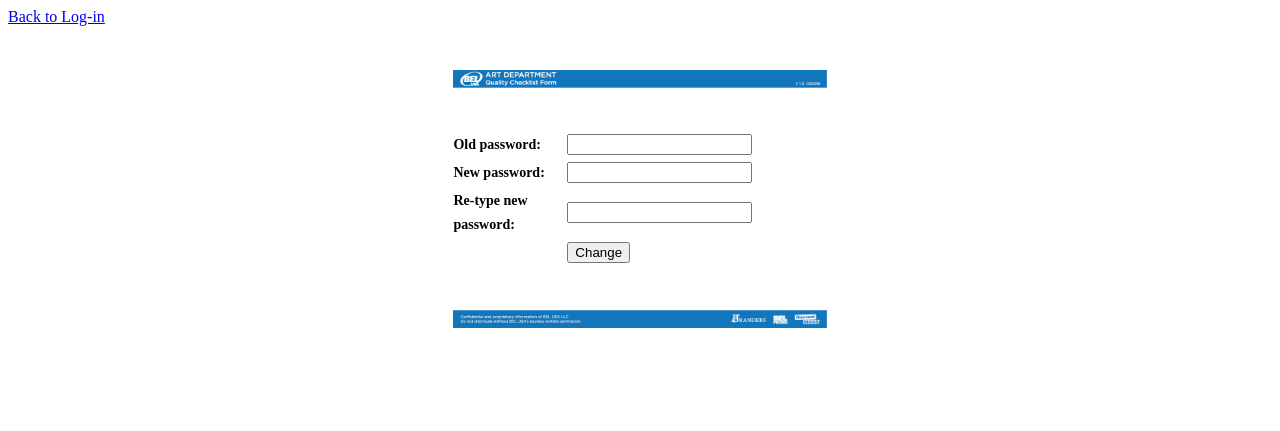
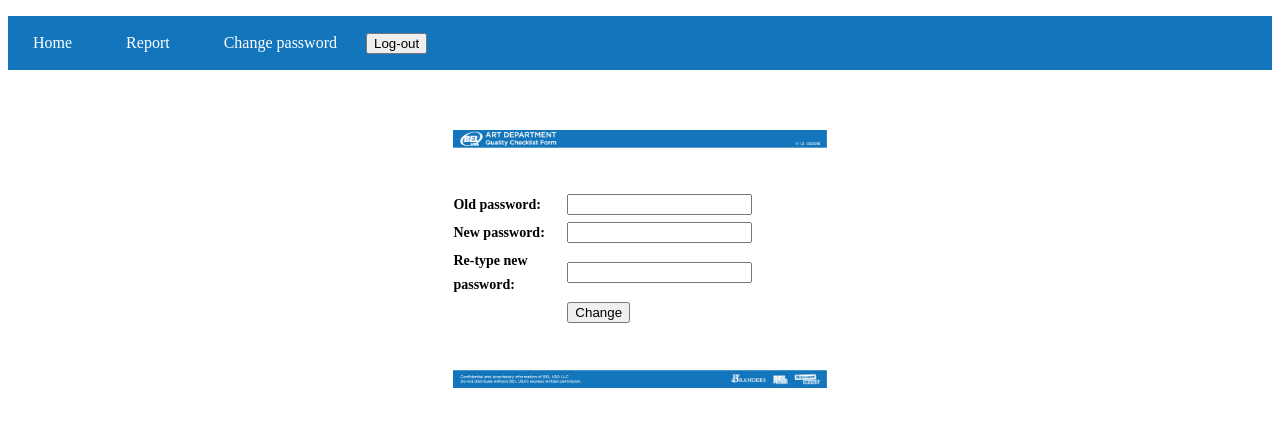
Before and after one commit to bpenarejo26/qaforms, a PHP site: page /branders/newpw.php?id=1 in a window 1280 px wide. Shown: the top 431 px of the page. Run offline with PHP 8.4, Linux system fonts and the light colour scheme; data that the repository does not hold is empty.

Commit message:
with miami
update

```diff
--- a/newpw.php
+++ b/newpw.php
@@ -17,12 +17,54 @@ table {
 	margin: 0.01em auto;
 	text-align: left;
 }
+ul{
+        padding: 0;
+        list-style: none;
+        background: #1375bc;
+    }
+    ul li{
+        display: inline-block;
+        position: relative;
+        line-height: 21px;
+        text-align: left;
+    }
+    ul li a{
+        display: block;
+        padding: 8px 25px;
+        color: #FFFFFF;
+        text-decoration: none;
+    }
+    ul li a:hover{
+        color: #fff;
+        background: #939393;
+    }
+    ul li ul.dropdown{
+        min-width: 100%; /* Set width of the dropdown */
+        background: #1375bc;
+        display: none;
+        position: absolute;
+        z-index: 999;
+        left: 0;
+    }
+    ul li:hover ul.dropdown{
+        display: block;	/* Display the dropdown */
+    }
+    ul li ul.dropdown li{
+        display: block;
+    }
 
 </style>
 <form name ="admin" method="POST"/>
 <meta charset="utf-8">
 <title>BEL USA - Manila QA Form</title>
 </head>
+<ul>
+        <li><a href="qa.php?id=<?php echo $id;?>&x=<?php echo $auto;?>"tabindex=1>Home</a></li>
+
+        <li> <a href="dater_all.php?id=<?php echo $id;?>&x=<?php echo $auto;?>"tabindex=-1>Report </a></li>
+			 <li><a href="newpw.php?id=<?php echo $id;?>&x=<?php echo $auto;?>"tabindex=-1>Change password</a></li>
+			 <li><p align="right"><input type = "submit" name = "out" value = "Log-out" tabindex=-1/> </p></li>
+			</ul>
 <?php $id = $_GET['id']; //echo $id;?>
 <body>
 <table width="30%" border="0">
@@ -50,7 +92,7 @@ table {
       <th height="100" colspan="2" scope="col"><img  class = "center fit" src="1-02.jpg" > </th>
     </tr>
   </tbody>
-  <a align= "center" href="login.php">Back to Log-in</a>
+
 </table>
 </form>
 </body>
@@ -81,6 +123,7 @@ if (((password_verify($old, $row['password']) == TRUE) && mysqli_num_rows($resul
 $pass = password_hash($_POST['pass1'], PASSWORD_BCRYPT, array("cost" => 10));
 $update = "UPDATE employee SET Password='$pass' WHERE EmpID = '$id'";
 $result = mysqli_query($connect, $update);
+//echo $pass;
 echo "You account has been updated with new password! Please re log-in your account";
 }
 else
@@ -88,5 +131,13 @@ else
 }
 
 }
+if(isset($_POST['out'])){
+	$EasternTimeStamp =mktime(date('H')-6,date('i'),date('s'),date("m"),date("d"),date("Y"));
+	$udate = date('Y-m-d H:i:s',$EasternTimeStamp );
+	$update = "update logbook set `Time-out` = '$udate' where Ref like '%$auto%' ";
+	$result = mysqli_query($connect, $update);
+	session_destroy();
+	header("Location:login.php");
+	}
 
 ?>
```
